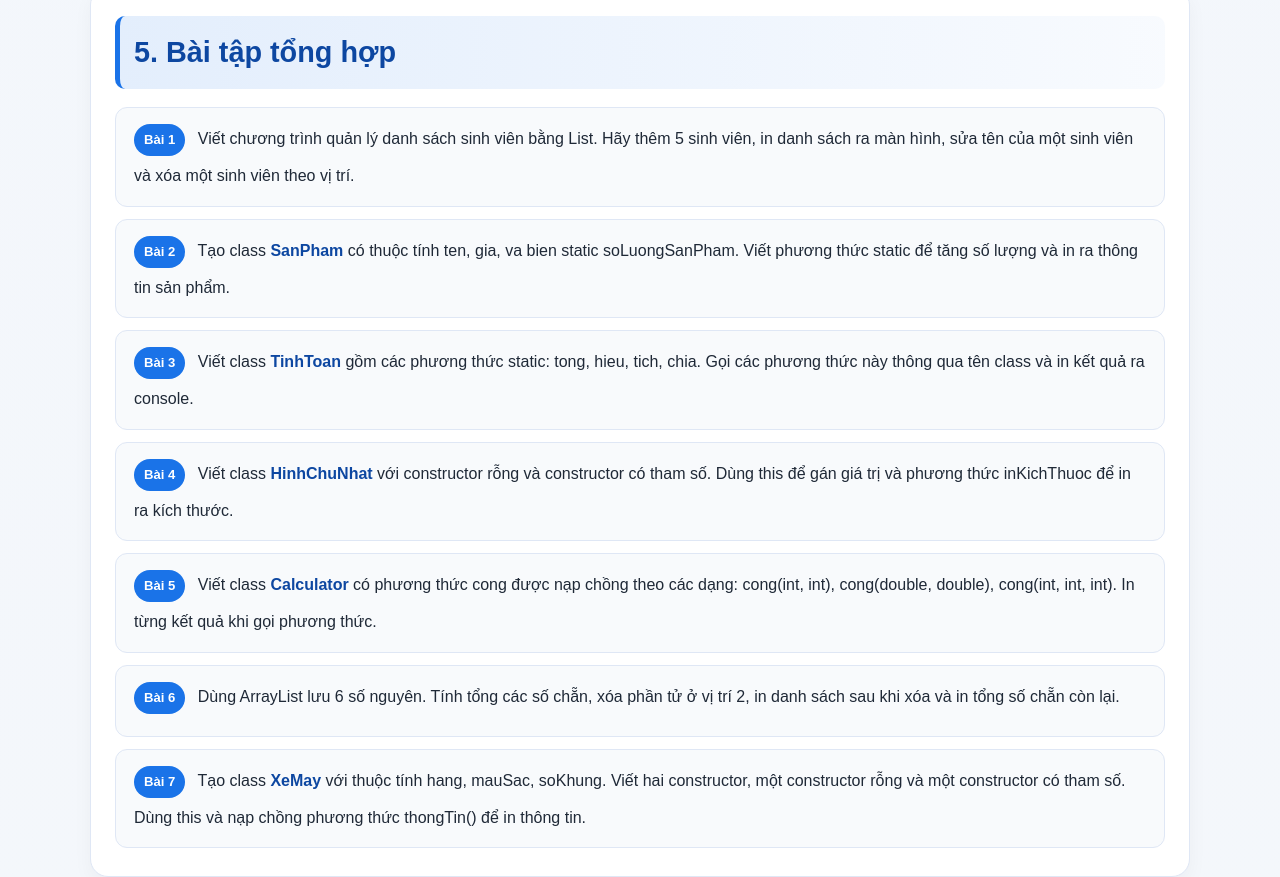
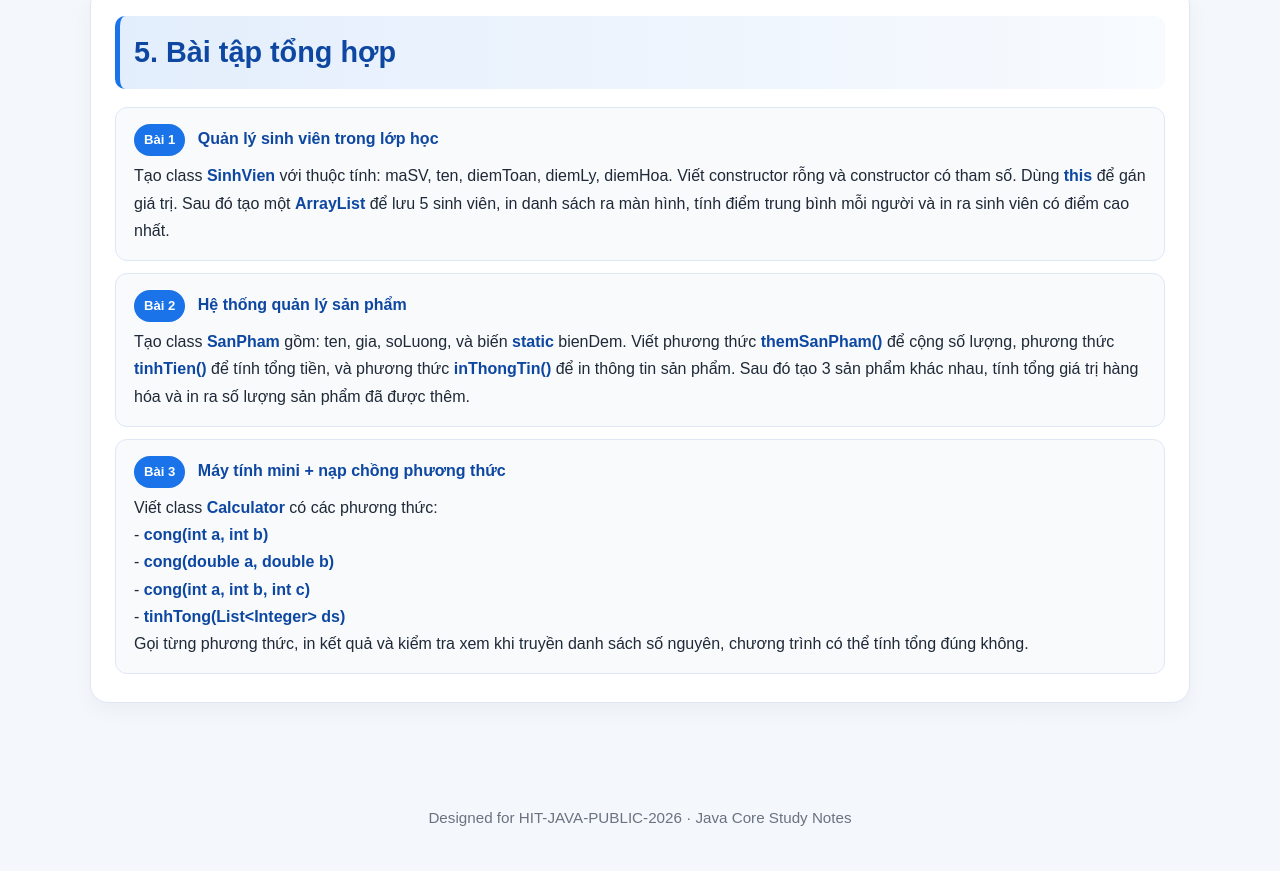
Before and after one commit to khanhtom110/HIT-JAVA-PUBLIC-2026, a plain HTML site: page Buoi5/index.html in a window 1280 px wide. Shown: the part 9649-10526 px from the top of the page. Drawn offline with Linux system fonts and the light colour scheme.

Commit message:
docs: replace exercise

```diff
--- a/Buoi5/index.html
+++ b/Buoi5/index.html
@@ -620,45 +620,36 @@ public class DemoOverloading {
 
             <div class="exercise">
                 <span class="tag">Bài 1</span>
-                Viết chương trình quản lý danh sách sinh viên bằng List. Hãy thêm 5 sinh viên, in danh sách ra màn hình,
-                sửa tên của một sinh viên và xóa một sinh viên theo vị trí.
+                <strong>Quản lý sinh viên trong lớp học</strong><br>
+                Tạo class <strong>SinhVien</strong> với thuộc tính: maSV, ten, diemToan, diemLy, diemHoa. Viết
+                constructor
+                rỗng và constructor có tham số. Dùng <strong>this</strong> để gán giá trị. Sau đó tạo một
+                <strong>ArrayList</strong>
+                để lưu 5 sinh viên, in danh sách ra màn hình, tính điểm trung bình mỗi người và in ra sinh viên có điểm
+                cao nhất.
             </div>
 
             <div class="exercise">
                 <span class="tag">Bài 2</span>
-                Tạo class <strong>SanPham</strong> có thuộc tính ten, gia, va bien static soLuongSanPham. Viết phương
-                thức static để tăng số lượng và in ra thông tin sản phẩm.
+                <strong>Hệ thống quản lý sản phẩm</strong><br>
+                Tạo class <strong>SanPham</strong> gồm: ten, gia, soLuong, và biến <strong>static</strong> bienDem. Viết
+                phương thức <strong>themSanPham()</strong> để cộng số lượng, phương thức <strong>tinhTien()</strong> để
+                tính
+                tổng tiền, và phương thức <strong>inThongTin()</strong> để in thông tin sản phẩm. Sau đó tạo 3 sản phẩm
+                khác
+                nhau, tính tổng giá trị hàng hóa và in ra số lượng sản phẩm đã được thêm.
             </div>
 
             <div class="exercise">
                 <span class="tag">Bài 3</span>
-                Viết class <strong>TinhToan</strong> gồm các phương thức static: tong, hieu, tich, chia. Gọi các phương
-                thức này thông qua tên class và in kết quả ra console.
-            </div>
-
-            <div class="exercise">
-                <span class="tag">Bài 4</span>
-                Viết class <strong>HinhChuNhat</strong> với constructor rỗng và constructor có tham số. Dùng this để gán
-                giá trị và phương thức inKichThuoc để in ra kích thước.
-            </div>
-
-            <div class="exercise">
-                <span class="tag">Bài 5</span>
-                Viết class <strong>Calculator</strong> có phương thức cong được nạp chồng theo các dạng: cong(int, int),
-                cong(double, double), cong(int, int, int). In từng kết quả khi gọi phương thức.
-            </div>
-
-            <div class="exercise">
-                <span class="tag">Bài 6</span>
-                Dùng ArrayList lưu 6 số nguyên. Tính tổng các số chẵn, xóa phần tử ở vị trí 2, in danh sách sau khi xóa
-                và in tổng số chẵn còn lại.
-            </div>
-
-            <div class="exercise">
-                <span class="tag">Bài 7</span>
-                Tạo class <strong>XeMay</strong> với thuộc tính hang, mauSac, soKhung. Viết hai constructor, một
-                constructor rỗng và một constructor có tham số. Dùng this và nạp chồng phương thức thongTin() để in
-                thông tin.
+                <strong>Máy tính mini + nạp chồng phương thức</strong><br>
+                Viết class <strong>Calculator</strong> có các phương thức:<br>
+                - <strong>cong(int a, int b)</strong><br>
+                - <strong>cong(double a, double b)</strong><br>
+                - <strong>cong(int a, int b, int c)</strong><br>
+                - <strong>tinhTong(List&lt;Integer&gt; ds)</strong><br>
+                Gọi từng phương thức, in kết quả và kiểm tra xem khi truyền danh sách số nguyên, chương trình có thể
+                tính tổng đúng không.
             </div>
         </section>
     </main>
```
